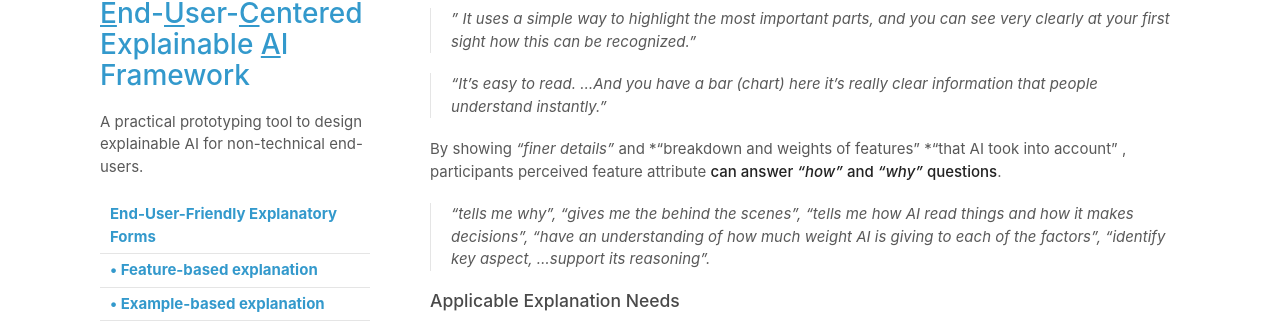
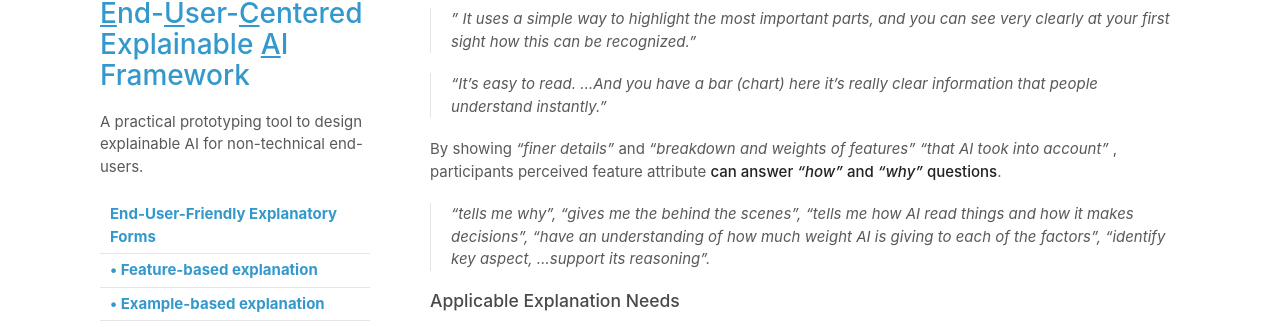
Before and after one commit to data-corentinv/end-user-xai, a Jekyll site: the page built from explanatory_form.md, in a window 1280 px wide and 900 px high, scrolled down 4197 px. Shown: the part 121-448 px from the top of the window. Built offline with Jekyll 4.4.1, drawn with Linux system fonts in a browser that asks for light colours; our own code applies the rules of GitHub Pages for plain Markdown files.

```diff
--- a/explanatory_form.md
+++ b/explanatory_form.md
@@ -93,7 +93,7 @@ Users can **intuitively understood** feature attribute, and would likely accept
 
 > *"It's easy to read. ...And you have a bar (chart) here it's really clear information that people understand instantly."*
 
-By showing *"finer details"* and *"breakdown and weights of features" *"that AI took into account" , participants perceived feature attribute **can answer *"how"* and *"why"* questions**.
+By showing *"finer details"* and *"breakdown and weights of features"* *"that AI took into account"* , participants perceived feature attribute **can answer *"how"* and *"why"* questions**.
 
 > *"tells me why", "gives me the behind the scenes", "tells me how AI read things and how it makes decisions", "have an understanding of how much weight AI is giving to each of the factors", "identify key aspect, ...support its reasoning"*.
 
```
